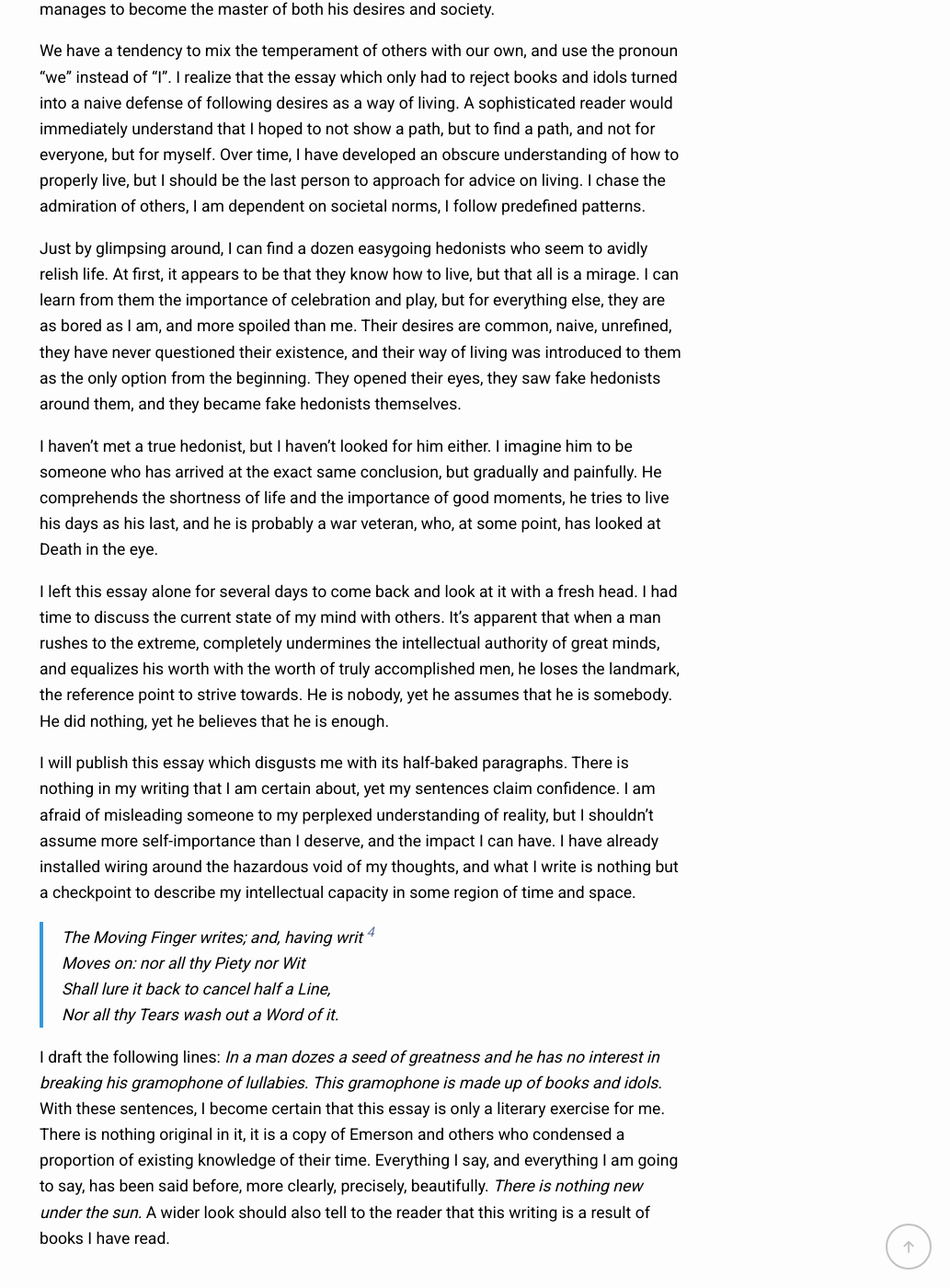
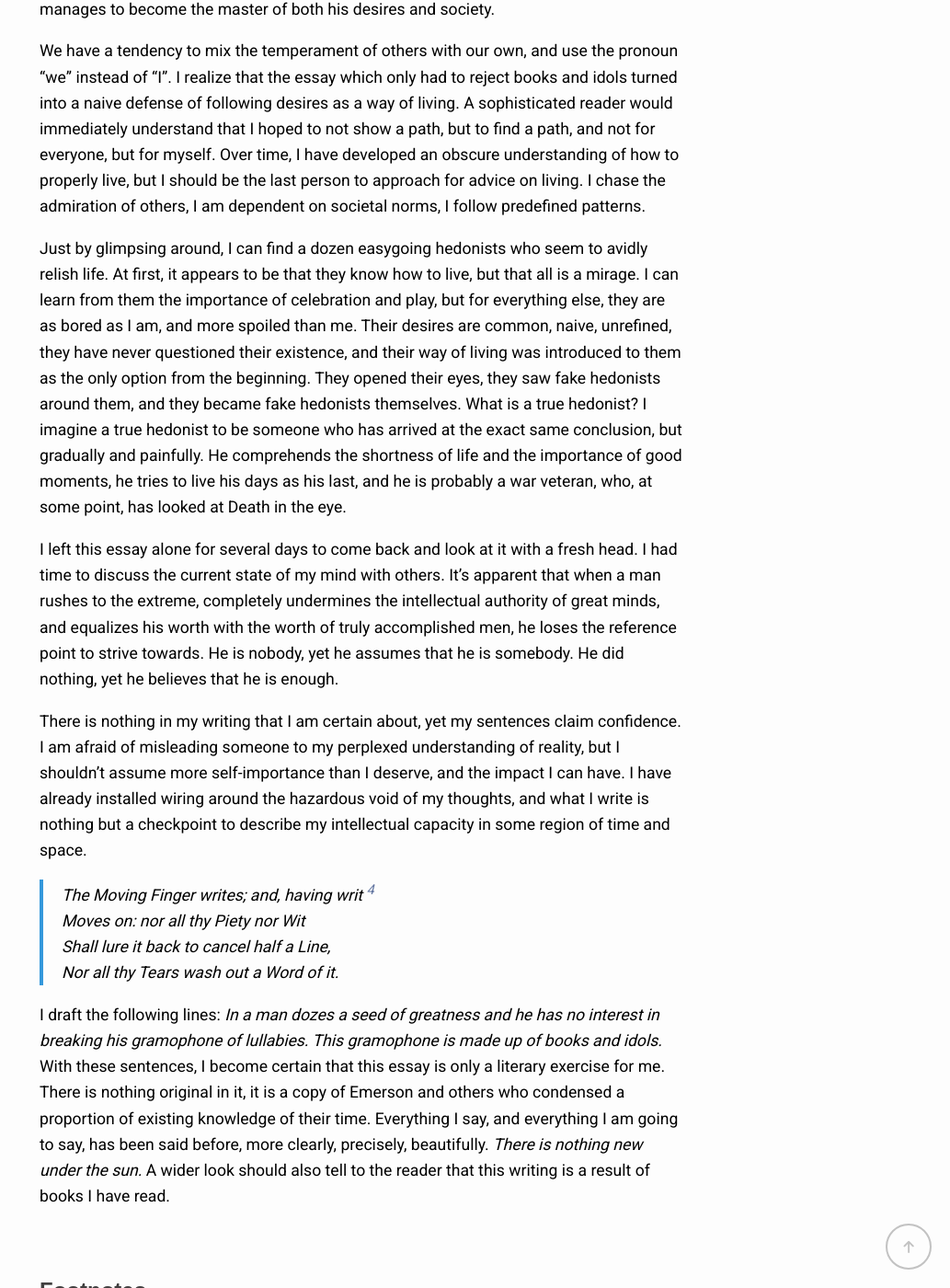
Before and after one commit to shahaliyev/shahaliyev.github.io, a Jekyll site: the page built from _posts/2024-10-05-books-and-idols.md, in a window 1280 px wide and 1400 px high, scrolled down 3866 px. Shown: the whole window at 92% size, without its empty margins (247-1280 px from the left). Built offline with Jekyll 4.4.1, drawn with Linux system fonts in a browser that asks for light colours; nearby versions of some CDN libraries; comment, search, counter and statistics services are not loaded.

Commit message:
some changes

```diff
--- a/_includes/smshare.html
+++ b/_includes/smshare.html
@@ -4,7 +4,7 @@
         {% if page.lang == "en" %}
             Share the post:
         {% elsif page.lang == "az" %}
-            Yazını paylaşın:
+            Mətni paylaşın:
         {% endif %}</h4>
 
 
--- a/_includes/toc.html
+++ b/_includes/toc.html
@@ -51,6 +51,7 @@
 <style>
 
     .toc {
+        margin-top: 20px;
         border: solid 1px #cccccc;
         background-color: #fafafa;
         border-radius: 8px;
--- a/_posts/2024-10-05-books-and-idols.md
+++ b/_posts/2024-10-05-books-and-idols.md
@@ -39,14 +39,11 @@ When we hide ourselves, we conceal our flaws, when we express our shortcomings,
 
 We have a tendency to mix the temperament of others with our own, and use the pronoun “we” instead of “I”. I realize that the essay which only had to reject books and idols turned into a naive defense of following desires as a way of living. A sophisticated reader would immediately understand that I hoped to not show a path, but to find a path, and not for everyone, but for myself. Over time, I have developed an obscure understanding of how to properly live, but I should be the last person to approach for advice on living. I chase the admiration of others, I am dependent on societal norms, I follow predefined patterns.
 
-Just by glimpsing around, I can find a dozen easygoing hedonists who seem to avidly relish life. At first, it appears to be that they know how to live, but that all is a mirage. I can learn from them the importance of celebration and play, but for everything else, they are as bored as I am, and more spoiled than me. Their desires are common, naive, unrefined, they have never questioned their existence, and their way of living was introduced to them as the only option from the beginning. They opened their eyes, they saw fake hedonists around them, and they became fake hedonists themselves.
+Just by glimpsing around, I can find a dozen easygoing hedonists who seem to avidly relish life. At first, it appears to be that they know how to live, but that all is a mirage. I can learn from them the importance of celebration and play, but for everything else, they are as bored as I am, and more spoiled than me. Their desires are common, naive, unrefined, they have never questioned their existence, and their way of living was introduced to them as the only option from the beginning. They opened their eyes, they saw fake hedonists around them, and they became fake hedonists themselves. What is a true hedonist? I imagine a true hedonist to be someone who has arrived at the exact same conclusion, but gradually and painfully. He comprehends the shortness of life and the importance of good moments, he tries to live his days as his last, and he is probably a war veteran, who, at some point, has looked at Death in the eye.
 
-I haven’t met a true hedonist, but I haven’t looked for him either. I imagine him to be someone who has arrived at the exact same conclusion, but gradually and painfully. He comprehends the shortness of life and the importance of good moments, he tries to live his days as his last, and he is probably a war veteran, who, at some point, has looked at Death in the eye.
+I left this essay alone for several days to come back and look at it with a fresh head. I had time to discuss the current state of my mind with others. It's apparent that when a man rushes to the extreme, completely undermines the intellectual authority of great minds, and equalizes his worth with the worth of truly accomplished men, he loses the reference point to strive towards. He is nobody, yet he assumes that he is somebody. He did nothing, yet he believes that he is enough.
 
-I left this essay alone for several days to come back and look at it with a fresh head. I had time to discuss the current state of my mind with others. It's apparent that when a man rushes to the extreme, completely undermines the intellectual authority of great minds, and equalizes his worth with the worth of truly accomplished men, he loses the landmark, the reference point to strive towards. He is nobody, yet he assumes that he is somebody. He did nothing, yet he believes that he is enough.
-
-I will publish this essay which disgusts me with its half-baked paragraphs. There is nothing in my writing that I am certain about, yet my sentences claim confidence. I am afraid of misleading someone to my perplexed understanding of reality, but I shouldn't assume more self-importance than I deserve, and the impact I can have. I have already installed wiring around the hazardous void of my thoughts, and what I write is nothing but a checkpoint to describe my intellectual capacity in some region of time and space.
-
+There is nothing in my writing that I am certain about, yet my sentences claim confidence. I am afraid of misleading someone to my perplexed understanding of reality, but I shouldn't assume more self-importance than I deserve, and the impact I can have. I have already installed wiring around the hazardous void of my thoughts, and what I write is nothing but a checkpoint to describe my intellectual capacity in some region of time and space.
 
 > The Moving Finger writes; and, having writ [^4]<br>
 Moves on: nor all thy Piety nor Wit<br>
```
Also changed, not shown: _posts/2024-11-08-web-scraping.md (+6 -2 lines), assets/img/tripadvisor.png (added).
